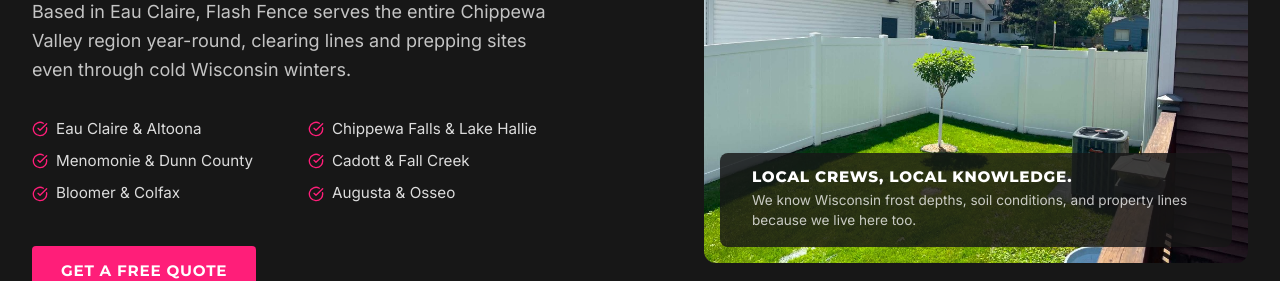
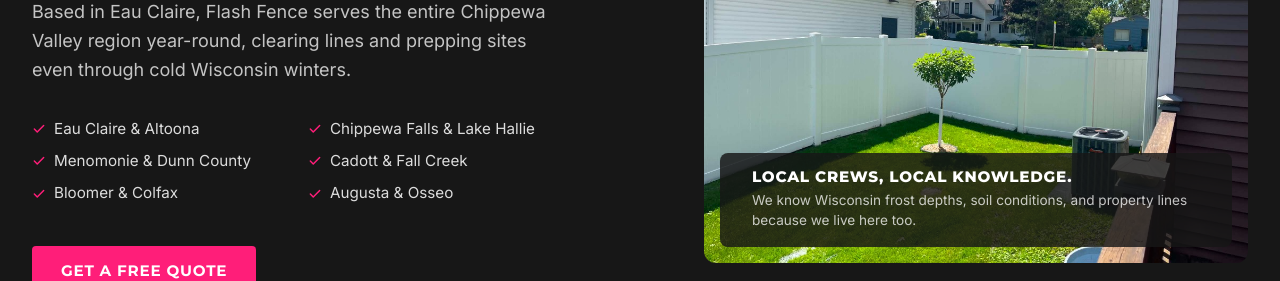
Before and after one commit to webstix-git/Flash-fence, a Next.js app: page / in a window 1280 px wide. Shown: the part 4040-4321 px from the top of the page. Built offline with nearby package versions, Linux system fonts and the light colour scheme.

Commit message:
reupload

```diff
--- a/src/app/page.tsx
+++ b/src/app/page.tsx
@@ -8,7 +8,7 @@
   MapPin,
   Phone,
   ArrowRight,
-  CheckCircle
+  Check
 } from "lucide-react";
 import { GALLERY_PROJECTS } from "@/data/gallery-projects";
 import { TESTIMONIALS } from "@/data/testimonials";
@@ -279,7 +279,7 @@
               <ul className="where-cities">
                 {SERVICE_CITIES.map((city) => (
                   <li key={city}>
-                    <CheckCircle size={16} />
+                    <Check size={14} strokeWidth={2.5} />
                     {city}
                   </li>
                 ))}
@@ -444,15 +444,15 @@
 
           <div className="cta-banner-features">
             <span className="cta-feature">
-              <CheckCircle size={16} />
+              <Check size={14} strokeWidth={2.5} />
               2-Year Craftsmanship Warranty
             </span>
             <span className="cta-feature">
-              <CheckCircle size={16} />
+              <Check size={14} strokeWidth={2.5} />
               Owner Dylan Gardow On Site
             </span>
             <span className="cta-feature">
-              <CheckCircle size={16} />
+              <Check size={14} strokeWidth={2.5} />
               Free Estimates
             </span>
           </div>
```
